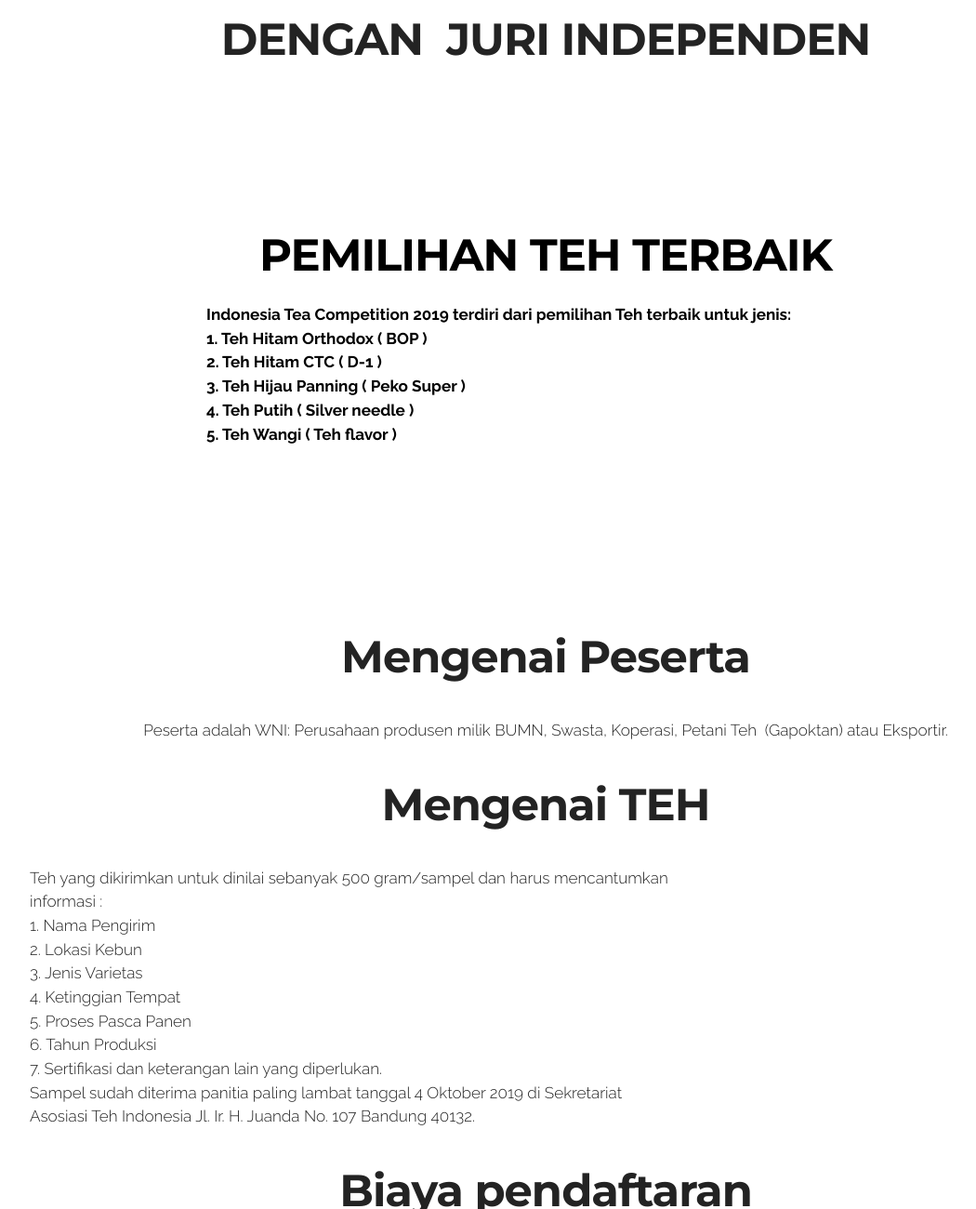
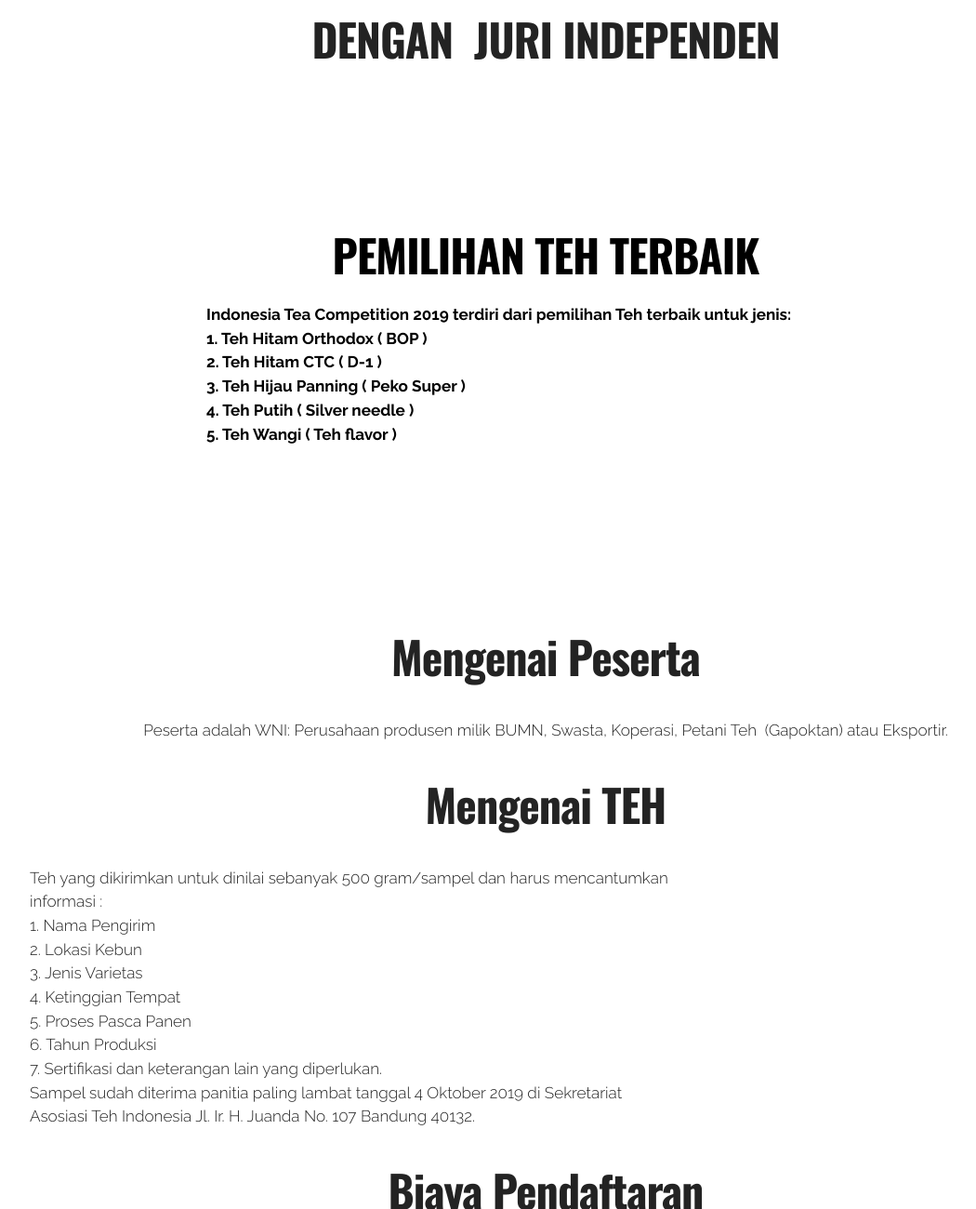
Before and after one commit to asosiasiteh/asosiasiteh.github.io, a plain HTML site: page index.html in a window 1280 px wide. Shown: the part 1500-2800 px from the top of the page at 93% size, without its empty margins (53-1103 px from the left). Drawn offline with nearby package versions, Linux system fonts and the light colour scheme.

Commit message:
create github pages

```diff
--- a/assets/mobirise/css/mbr-additional.css
+++ b/assets/mobirise/css/mbr-additional.css
@@ -2,6 +2,13 @@
 @import url(https://fonts.googleapis.com/css?family=Montserrat:400,700);
 @import url(https://fonts.googleapis.com/css?family=Lora:400,700);
 @import url(https://fonts.googleapis.com/css?family=Raleway:400,300,700);
+
+
+
+
+
+
+
 
 
 
@@ -537,12 +544,16 @@
 #content5-8 p {
   color: #fff;
 }
+#content5-8 .mbr-section-title {
+  font-family: 'Oswald', sans-serif;
+}
 #header3-c .mbr-section-title,
 #header3-c .mbr-section-subtitle {
   text-align: center;
 }
 #header3-c .mbr-section-title {
   font-size: 46px;
+  font-family: 'Oswald', sans-serif;
 }
 #header3-c .mbr-section-subtitle {
   font-size: 22px;
@@ -550,6 +561,9 @@
 #header3-d .mbr-section-title,
 #header3-d .mbr-section-subtitle {
   text-align: center;
+}
+#header3-d .mbr-section-title {
+  font-family: 'Oswald', sans-serif;
 }
 #msg-box3-a .mbr-section-title,
 #msg-box3-a p {
@@ -561,9 +575,17 @@
 #msg-box3-a .lead P {
   text-align: left;
 }
+#msg-box3-a .mbr-section-title {
+  text-align: center;
+  font-family: 'Oswald', sans-serif;
+}
 #header3-f .mbr-section-title,
 #header3-f .mbr-section-subtitle {
   text-align: center;
+}
+#header3-f .mbr-section-title {
+  text-align: center;
+  font-family: 'Oswald', sans-serif;
 }
 #content1-i P {
   text-align: center;
@@ -572,10 +594,16 @@
 #header3-g .mbr-section-subtitle {
   text-align: center;
 }
+#header3-g .mbr-section-title {
+  font-family: 'Oswald', sans-serif;
+}
 #header3-h .mbr-section-title,
 #header3-h .mbr-section-subtitle {
   text-align: center;
 }
+#header3-h .mbr-section-title {
+  font-family: 'Oswald', sans-serif;
+}
 #footer1-4 P {
   color: #cccccc;
 }
--- a/index.html
+++ b/index.html
@@ -57,7 +57,7 @@
 
 </section>
 
-<section class="engine"><a href="https://mobirise.info/z">best website templates</a></section><section class="mbr-section mbr-section-hero mbr-section-full mbr-section-with-arrow mbr-parallax-background mbr-after-navbar" id="header1-1" data-rv-view="88" style="background-image: url(assets/images/bs138-2000x1325.jpg);">
+<section class="engine"><a href="https://mobirise.info/d">web maker</a></section><section class="mbr-section mbr-section-hero mbr-section-full mbr-section-with-arrow mbr-parallax-background mbr-after-navbar" id="header1-1" data-rv-view="88" style="background-image: url(assets/images/bs138-2000x1325.jpg);">
 
     <div class="mbr-overlay" style="opacity: 0.5; background-color: rgb(0, 0, 0);"></div>
 
@@ -187,7 +187,7 @@
     <div class="container">
         <div class="row">
             <div class="col-xs-12">
-                <h3 class="mbr-section-title display-2">Biaya pendaftaran</h3>
+                <h3 class="mbr-section-title display-2">Biaya Pendaftaran</h3>
 
             </div>
         </div>
@@ -200,12 +200,12 @@
         <div class="row">
             <div class="col-xs-12 lead"><p>Biaya pendaftaran kompetisi Rp. 250.000 untuk setiap jenis sampel teh yang dikirim.
 </p><p>
-</p><p>Transfer biaya keikutsertaan mohon dilakukan ke rekening :
+</p><p>Transfer biaya keikutsertaan mohon dilakukan ke rekening :</p><p><br></p><p>
 </p><p>Asosiasi Teh Indonesia,
 </p><p>Bank Mandiri Cabang Bandung Asia Afrika Jln. Asia Afrika No.118 Bandung
 </p><p>Nomor Rekening 130-00-99043351.
 </p><p>
-</p><p>(Nama peserta &amp; lomba harus dicantumkan di bukti transfer).
+</p><p><br></p><p>(Nama peserta &amp; lomba harus dicantumkan di bukti transfer).
 </p></div>
         </div>
     </div>
```
Also changed, not shown: 1 other file.
